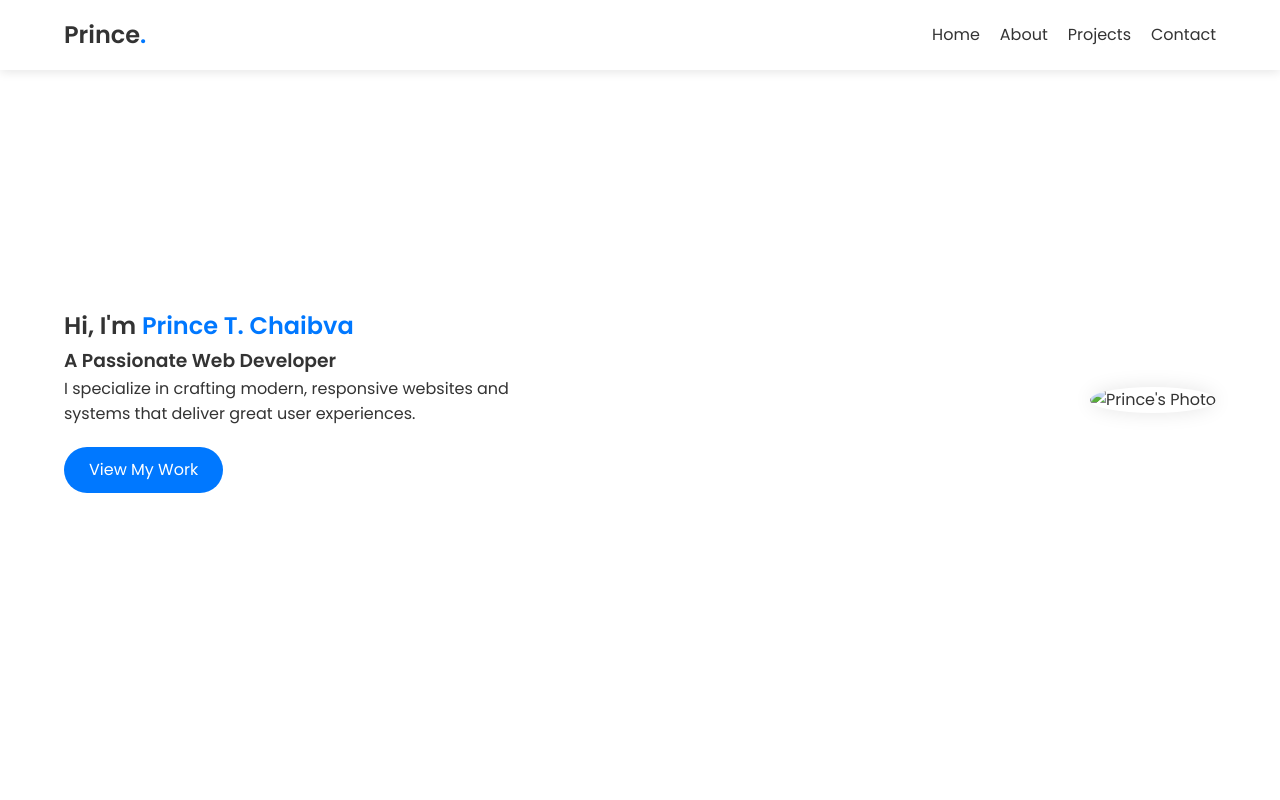
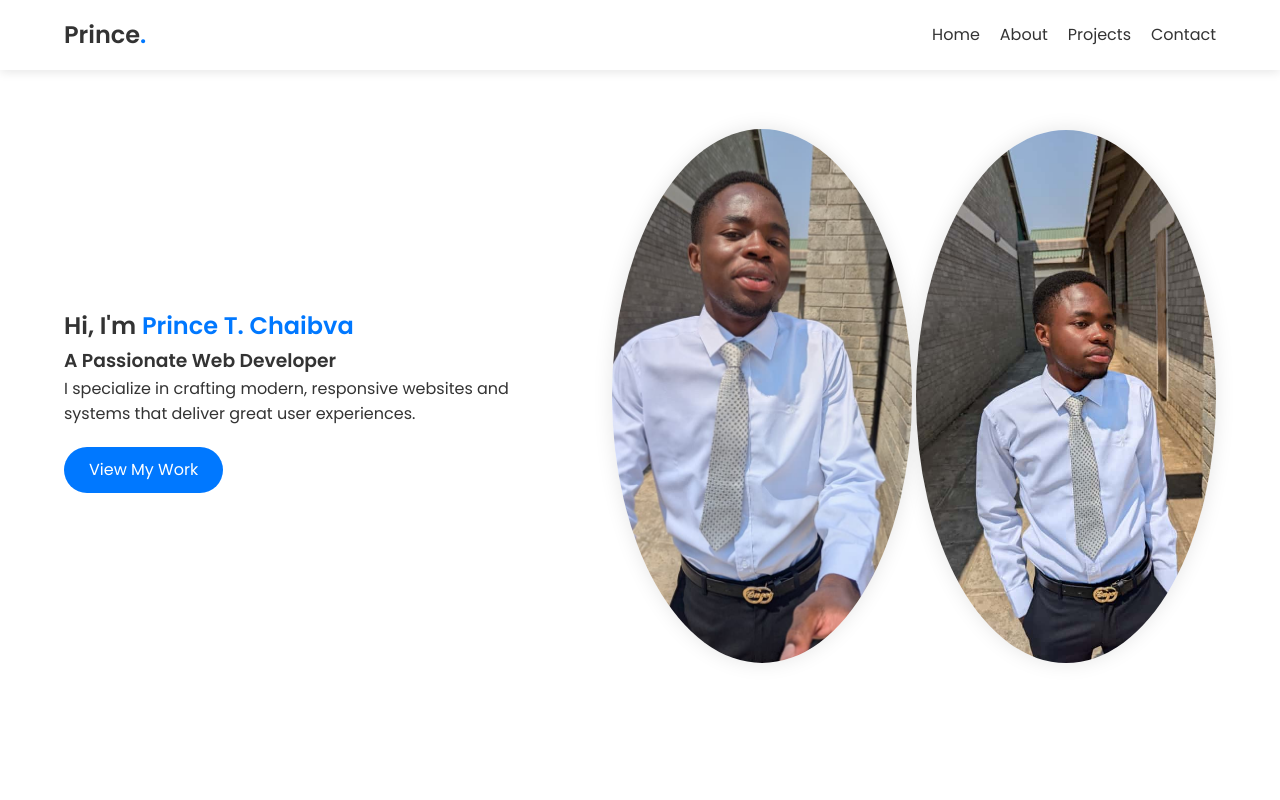
Before and after one commit to takudzwachaibvapee-cmyk/My-Website-, a plain HTML site: page index.html in a window 1280 px wide. Shown: the top 800 px of the page. Drawn offline with Linux system fonts and the light colour scheme; files that its build step writes are made by us from their sources; files whose address does not match are found by name.

Commit message:
Update index.html

```diff
--- a/index.html
+++ b/index.html
@@ -32,7 +32,8 @@
       <a href="#projects" class="btn">View My Work</a>
     </div>
     <div class="home-img">
-      <img src="images/profile.jpg" alt="Prince's Photo" />
+      <img src="prince.jpg" alt="Prince's Photo" />
+      <img src="Huncho.jpg" alt="Huncho's Photo" />
     </div>
   </section>
 
```
